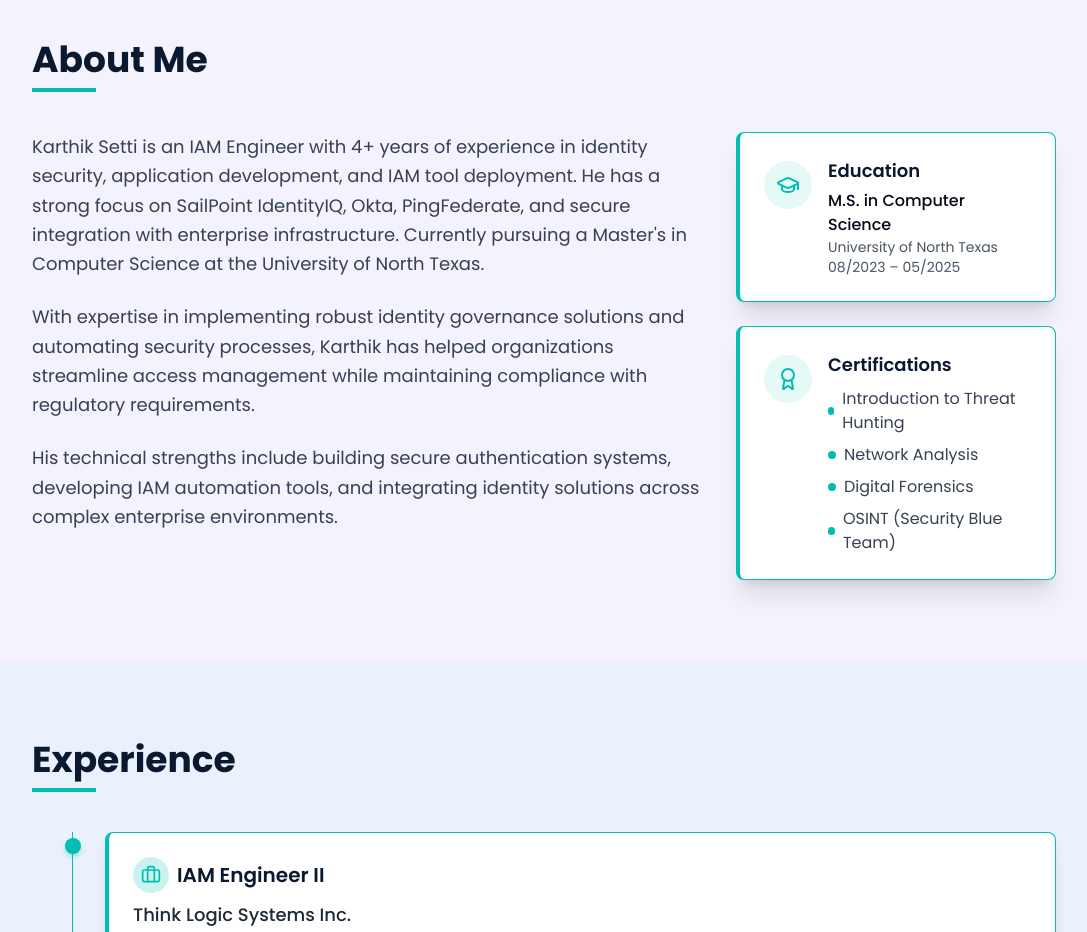
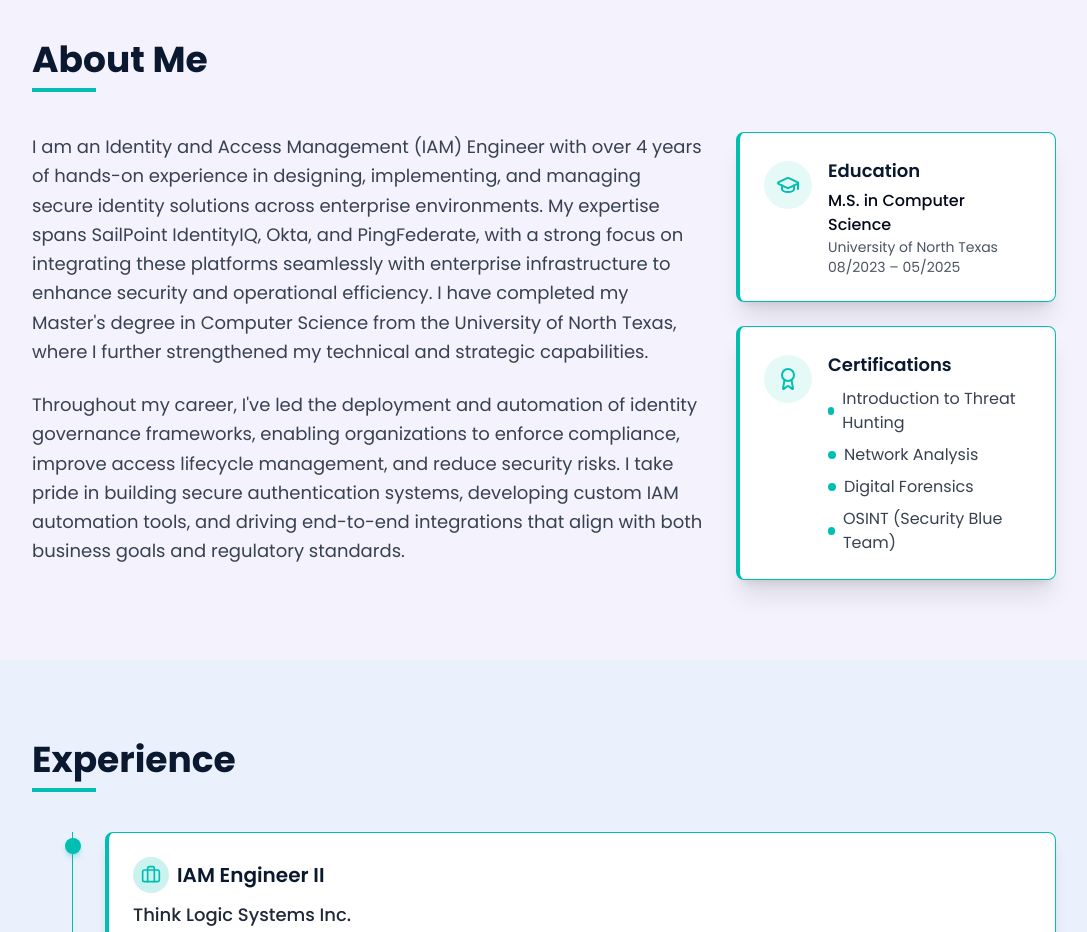
Before and after one commit to Karthiksetti777/karthik-setti-portfolio, a React (Vite) app: page / in a window 1280 px wide. Shown: the part 840-1772 px from the top of the page, without its empty margins (96-1183 px from the left). Built offline with nearby package versions, Linux system fonts and the light colour scheme.

Commit message:
Replace About Me section content
Update the About Me section with the provided text.

```diff
--- a/src/components/About.tsx
+++ b/src/components/About.tsx
@@ -10,13 +10,10 @@ const About = () => {
       <div className="grid grid-cols-1 md:grid-cols-3 gap-8">
         <div className="md:col-span-2 animate-on-scroll">
           <p className="text-lg mb-6 leading-relaxed text-gray-700 dark:text-gray-300">
-            Karthik Setti is an IAM Engineer with 4+ years of experience in identity security, application development, and IAM tool deployment. He has a strong focus on SailPoint IdentityIQ, Okta, PingFederate, and secure integration with enterprise infrastructure. Currently pursuing a Master's in Computer Science at the University of North Texas.
-          </p>
-          <p className="text-lg mb-6 leading-relaxed text-gray-700 dark:text-gray-300">
-            With expertise in implementing robust identity governance solutions and automating security processes, Karthik has helped organizations streamline access management while maintaining compliance with regulatory requirements.
+            I am an Identity and Access Management (IAM) Engineer with over 4 years of hands-on experience in designing, implementing, and managing secure identity solutions across enterprise environments. My expertise spans SailPoint IdentityIQ, Okta, and PingFederate, with a strong focus on integrating these platforms seamlessly with enterprise infrastructure to enhance security and operational efficiency. I have completed my Master's degree in Computer Science from the University of North Texas, where I further strengthened my technical and strategic capabilities.
           </p>
           <p className="text-lg leading-relaxed text-gray-700 dark:text-gray-300">
-            His technical strengths include building secure authentication systems, developing IAM automation tools, and integrating identity solutions across complex enterprise environments.
+            Throughout my career, I've led the deployment and automation of identity governance frameworks, enabling organizations to enforce compliance, improve access lifecycle management, and reduce security risks. I take pride in building secure authentication systems, developing custom IAM automation tools, and driving end-to-end integrations that align with both business goals and regulatory standards.
           </p>
         </div>
 
```
